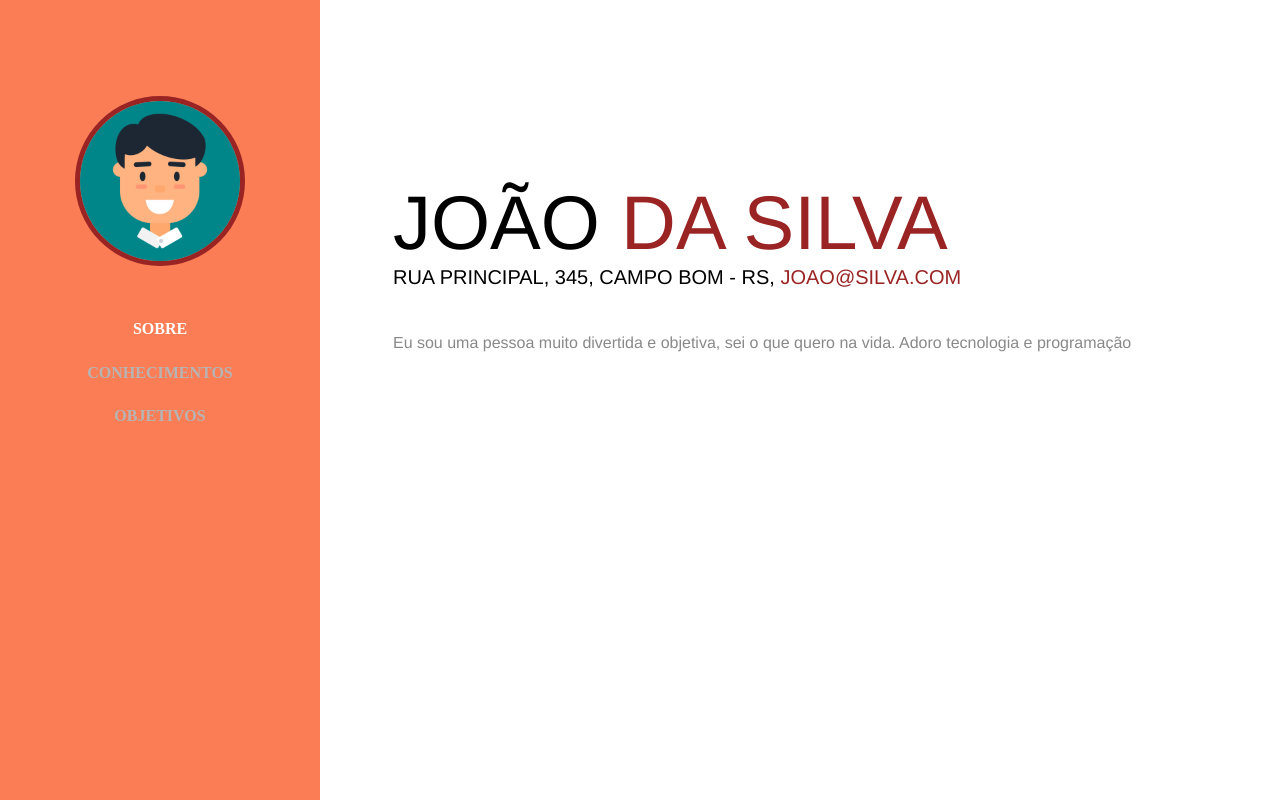
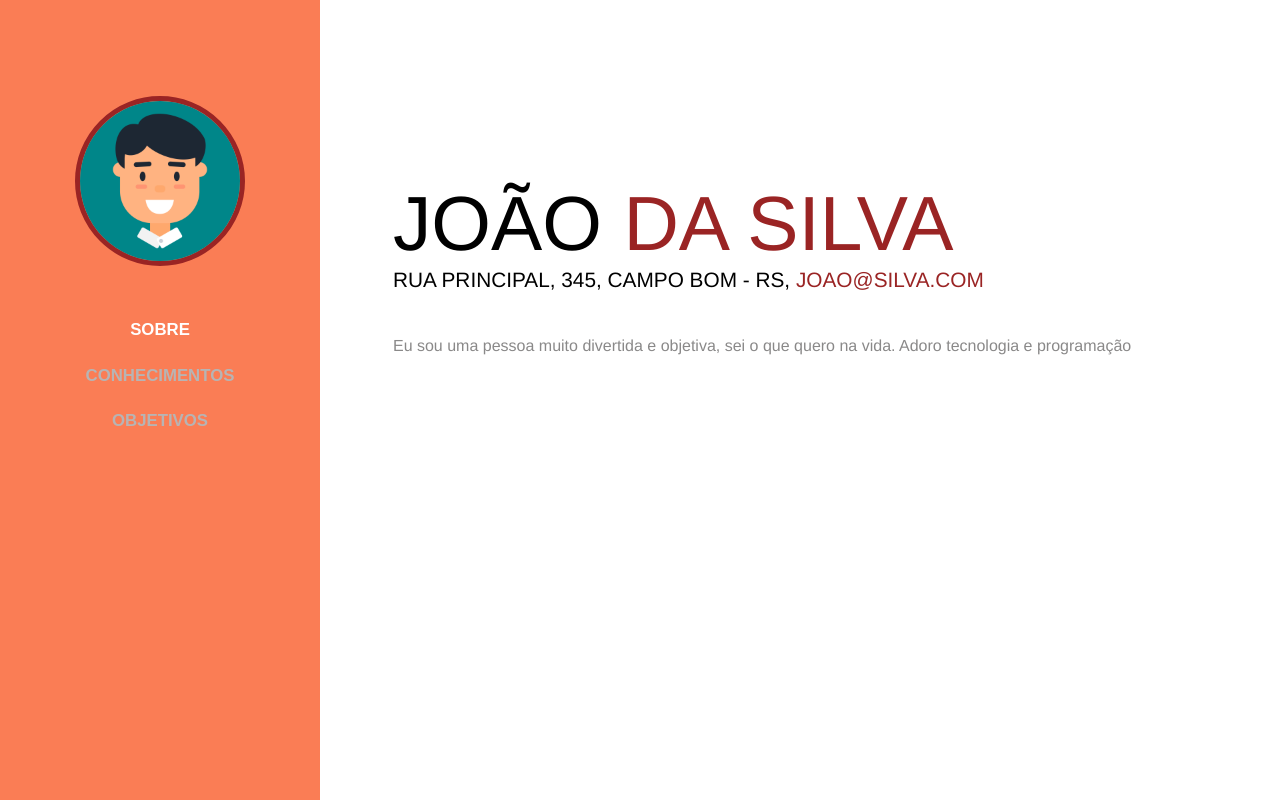
Before and after one commit to 0AndersonMelo0/Trabalho-html-css, a plain HTML site: page index.html in a window 1280 px wide. Drawn offline with Linux system fonts and the light colour scheme.

Commit message:
Update style.css

```diff
--- a/style.css
+++ b/style.css
@@ -3,7 +3,7 @@
     margin: 0%;
 }
 #retangulo{
-    position: absolute;
+    position: fixed;
     width: 25%;
     height: 100%;
     background-color: #fa7d55;
@@ -49,13 +49,13 @@ span{
 .tm{
     text-transform: uppercase;
     position: relative;
-    font-size: 475%;
+    font-size: 480%;
     margin-top: 20%;
 }
 .tm2{
     text-transform: uppercase;
     position: relative;
-    font-size: 125%;
+    font-size: 130%;
 }
 .tm3{
     font-family: 'Franklin Gothic Medium', 'Arial Narrow', Arial, sans-serif;
@@ -66,6 +66,7 @@ span{
 }
 h4{
     position: relative;
-    font-size: 100%;
+    font-family: Arial, Helvetica, sans-serif;
+    font-size: 105%;
     color: white;
 }
```
